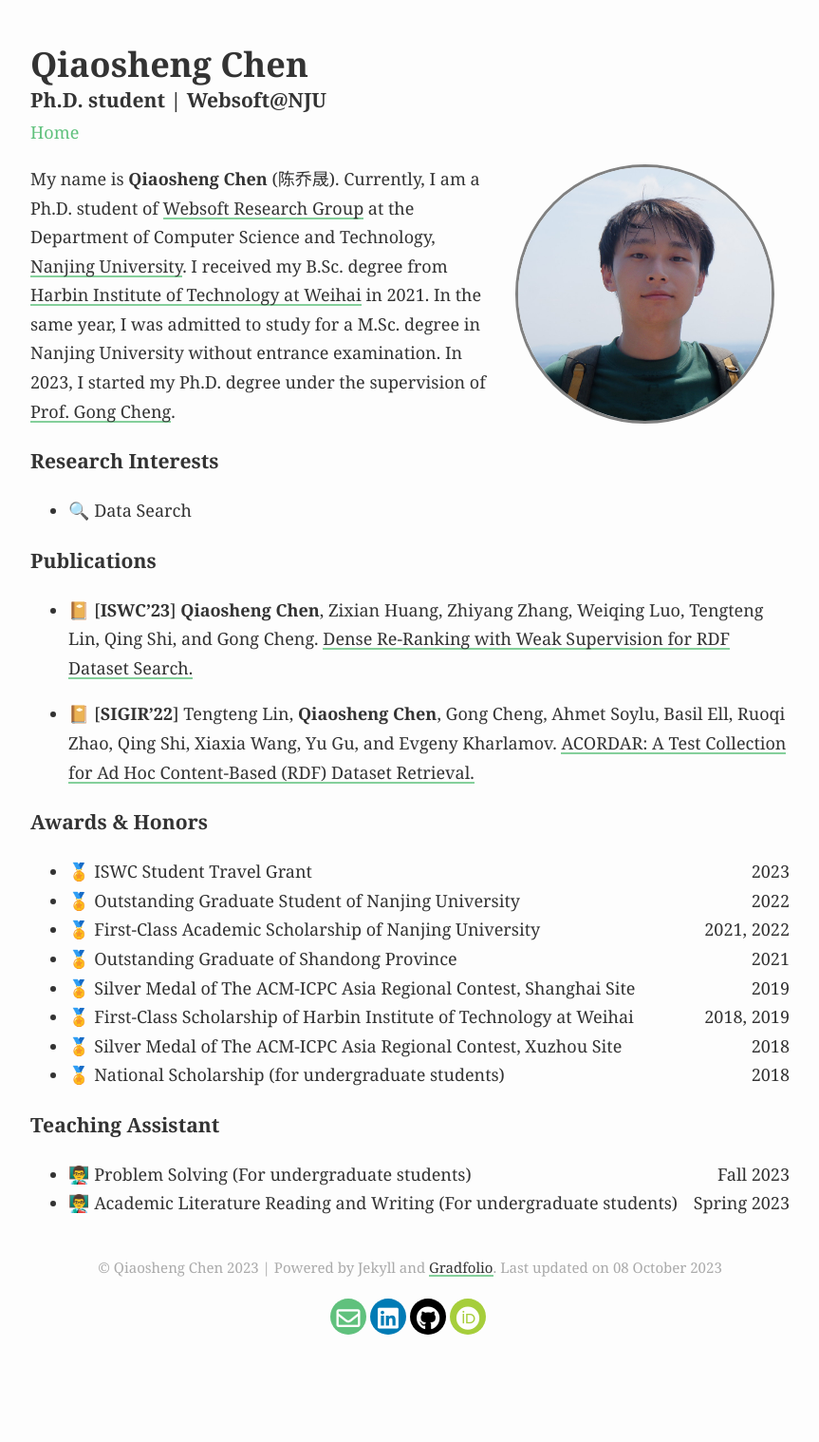
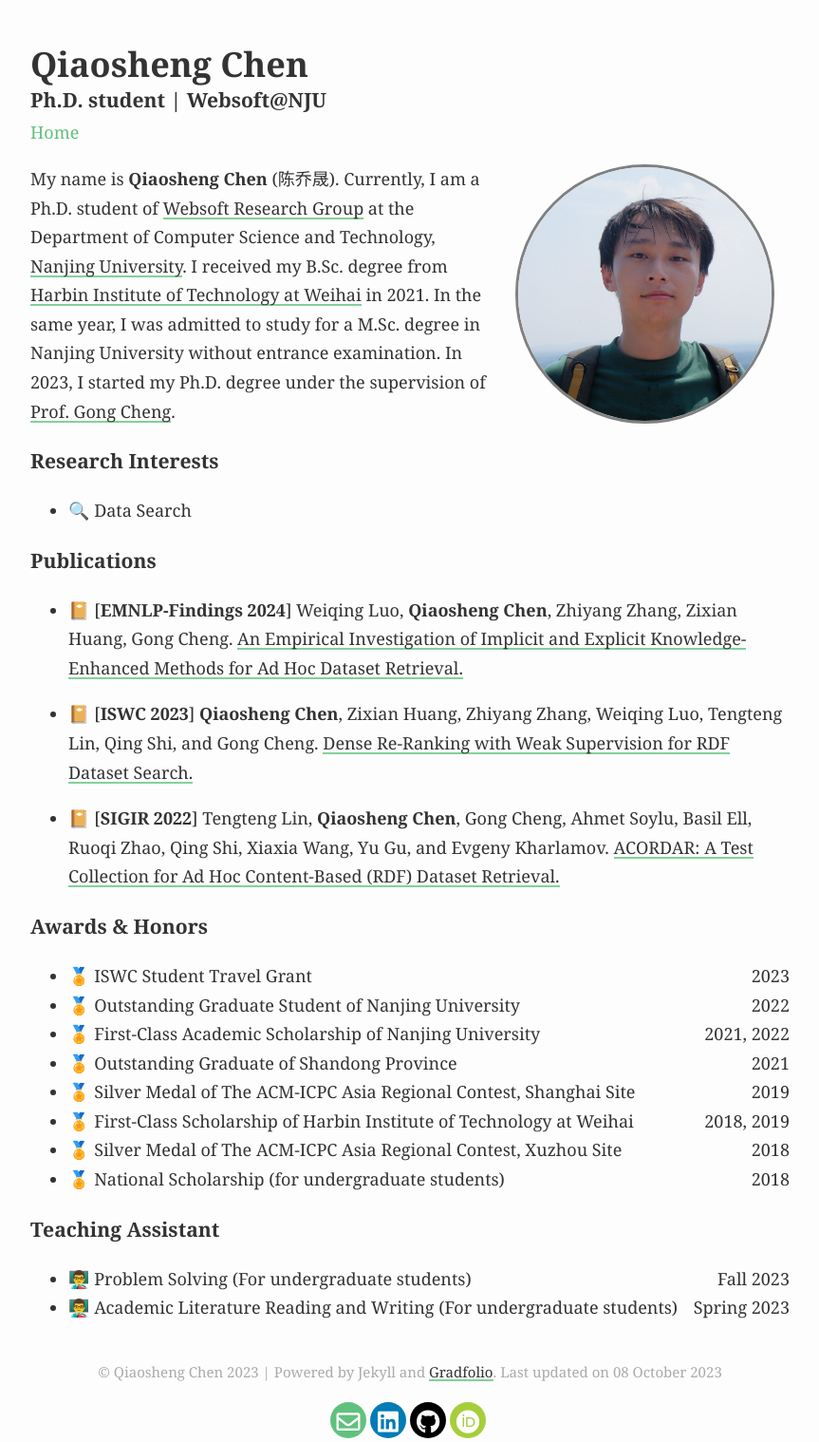
Before and after one commit to cqsss/cqsss.github.io, a Jekyll site: the page built from index.md, in a window 1280 px wide. Shown: the whole page at 95% size, without its empty margins (208-1071 px from the left). Built offline with Jekyll 4.4.1, drawn with Linux system fonts in a browser that asks for light colours; nearby versions of some CDN libraries; before the commit the page ends 1409 px from its top, so only the background shows below that.

Commit message:
Update index.md

```diff
--- a/index.md
+++ b/index.md
@@ -15,9 +15,11 @@ My name is **Qiaosheng Chen** (陈乔晟). Currently, I am a Ph.D. student of [W
 
 ### Publications
 
-- 📔 [**ISWC'23**] **Qiaosheng Chen**, Zixian Huang, Zhiyang Zhang, Weiqing Luo, Tengteng Lin, Qing Shi, and Gong Cheng. [Dense Re-Ranking with Weak Supervision for RDF Dataset Search.]()
+- 📔 [**EMNLP-Findings 2024**] Weiqing Luo, **Qiaosheng Chen**, Zhiyang Zhang, Zixian Huang, Gong Cheng. [An Empirical Investigation of Implicit and Explicit Knowledge-Enhanced Methods for Ad Hoc Dataset Retrieval.]()
 
-- 📔 [**SIGIR'22**] Tengteng Lin, **Qiaosheng Chen**, Gong Cheng, Ahmet Soylu, Basil Ell, Ruoqi Zhao, Qing Shi, Xiaxia Wang, Yu Gu, and Evgeny Kharlamov. [ACORDAR: A Test Collection for Ad Hoc Content-Based (RDF) Dataset Retrieval.](https://doi.org/10.1145/3477495.3531729)
+- 📔 [**ISWC 2023**] **Qiaosheng Chen**, Zixian Huang, Zhiyang Zhang, Weiqing Luo, Tengteng Lin, Qing Shi, and Gong Cheng. [Dense Re-Ranking with Weak Supervision for RDF Dataset Search.]()
+
+- 📔 [**SIGIR 2022**] Tengteng Lin, **Qiaosheng Chen**, Gong Cheng, Ahmet Soylu, Basil Ell, Ruoqi Zhao, Qing Shi, Xiaxia Wang, Yu Gu, and Evgeny Kharlamov. [ACORDAR: A Test Collection for Ad Hoc Content-Based (RDF) Dataset Retrieval.](https://doi.org/10.1145/3477495.3531729)
 
 
 ### Awards & Honors
```
